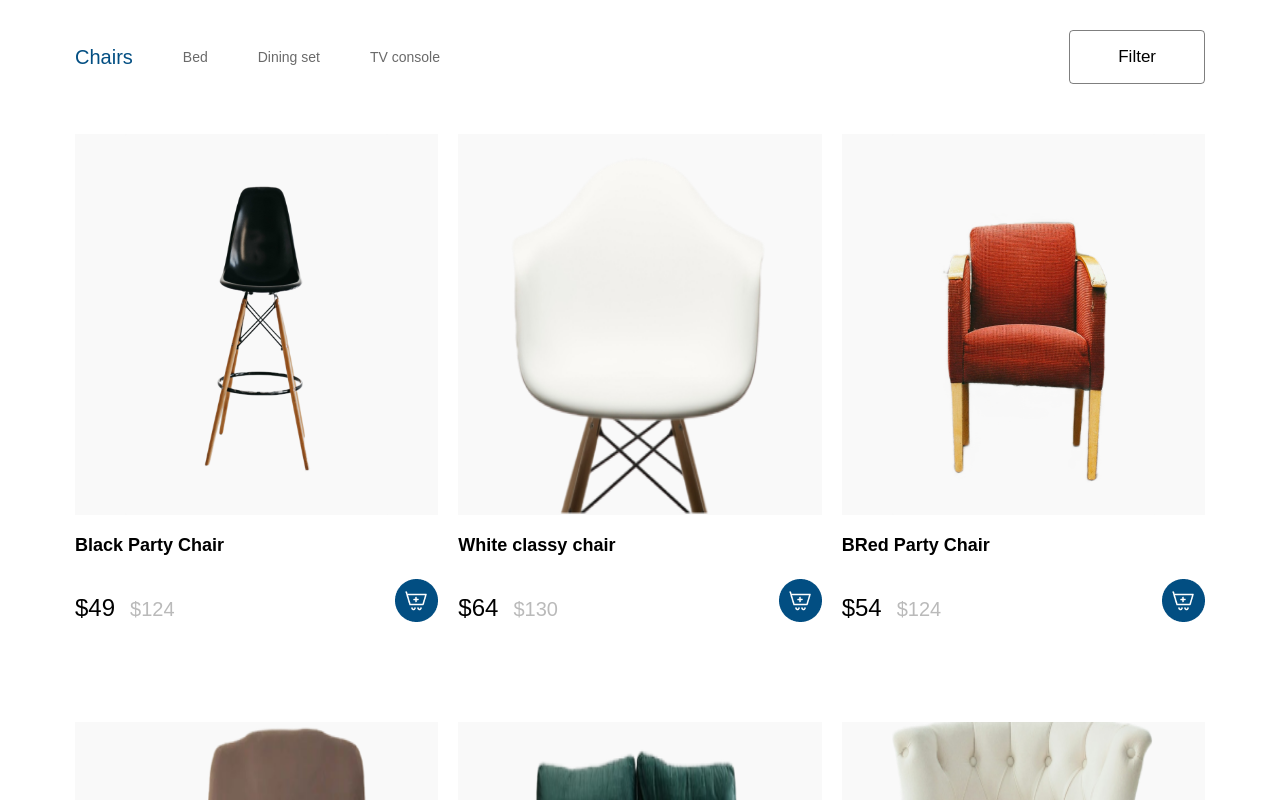
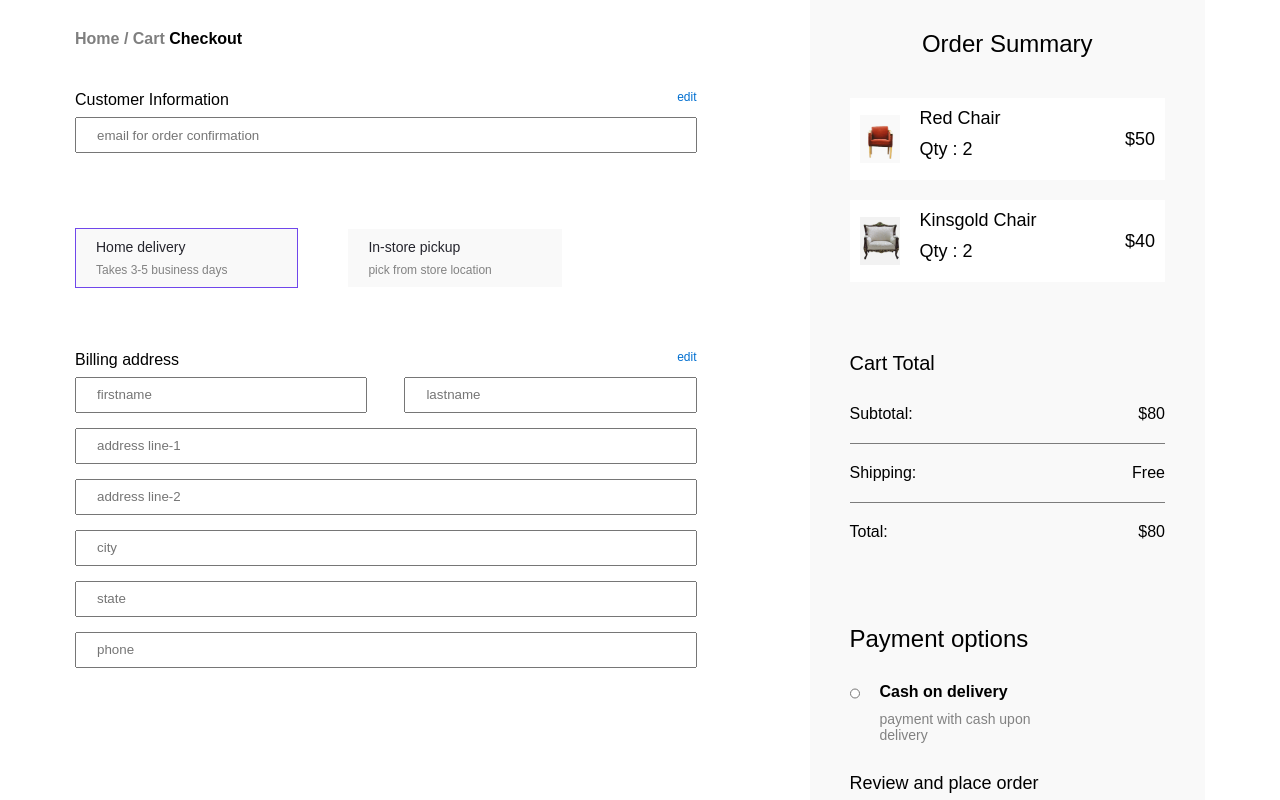
Before and after one commit to jubrealguy/shopping-app, a React (Create React App) app: page /cart/checkout in a window 1280 px wide. Shown: the part 580-1380 px from the top of the page. Built offline with nearby package versions, Linux system fonts and the light colour scheme.

Commit message:
browser router

```diff
--- a/package.json
+++ b/package.json
@@ -8,6 +8,7 @@
     "@testing-library/user-event": "^13.5.0",
     "react": "^18.3.1",
     "react-dom": "^18.3.1",
+    "react-router-dom": "^6.24.1",
     "react-scripts": "5.0.1",
     "web-vitals": "^2.1.4"
   },
--- a/src/App.css
+++ b/src/App.css
@@ -346,6 +346,248 @@ body {
   text-align: center;
 }
 
+.checkout {
+  padding: 4rem 7.5rem;
+  display: flex;
+  justify-content: space-between;
+}
+
+.checkout__heading {
+  font-size: 1.6rem;
+  margin-bottom: 4rem;
+}
+
+.checkout__heading-span {
+  color: rgb(0, 0, 0, .5);
+}
+
+.checkout__form {
+  flex: 0 0 55%;
+  padding: 4rem 0;
+}
+
+.checkout__summary {
+  flex: 0 0 35%;
+  padding: 4rem;
+  background-color: rgba(128, 128, 128, 0.05);
+}
+
+.form__customer {
+  margin-bottom: 6rem;
+}
+
+.form__label {
+  display: flex;
+  justify-content: space-between;
+  margin-bottom: .5rem;
+}
+
+.form__label span:first-child {
+  font-size: 1.6rem;
+  line-height: 1.5;
+}
+
+.form__label span:last-child {
+  font-size: 1.2rem;
+  line-height: 1.5;
+  color: #016FD0;
+}
+
+.form__input {
+  width: 100%;
+  padding: .85rem 2rem;
+  margin-bottom: 1.5rem;
+}
+
+.form__billing {
+  display: flex;
+  flex-direction: column;
+}
+
+.form__input-name {
+  display: flex;
+  justify-content: space-between;
+}
+
+.form__input-name input {
+  flex: 0 0 47%;
+}
+
+.form__delivery {
+  display: flex;
+  align-items: center;
+  margin-bottom: 6rem;
+}
+
+.form__delivery-home {
+  margin-right: 5rem;
+  padding: 1rem 7rem 1rem 2rem;
+  border: 1px solid #7047EB;
+  background-color: rgba(128, 128, 128, 0.05);
+}
+
+.form__delivery-store {
+  padding: 1rem 7rem 1rem 2rem;
+  background-color: rgba(128, 128, 128, 0.05);
+}
+
+.form__delivery-home span:first-child, .form__delivery-store span:first-child {
+  display: block;
+  color: #25252D;
+  font-size: 1.4rem;
+  font-weight: 500;
+  margin-bottom: .75rem;
+}
+.form__delivery-home span:last-child, .form__delivery-store span:last-child {
+  display: block;
+  color: #828282;
+  font-size: 1.2rem;
+  font-weight: 400;
+}
+
+.checkout__summary h2 {
+  font-size: 2.4rem;
+  font-weight: 500;
+  text-align: center;
+  margin-bottom: 4rem;
+}
+
+.summary__items {
+  margin-bottom: 7rem;
+}
+
+.summary__body {
+  padding: 1rem;
+  margin-bottom: 2rem;
+  display: flex;
+  justify-content: space-between;
+  background: #ffffff;
+}
+
+.summary__body li {
+  font-size: 1.8rem;
+  display: flex;
+  align-items: center;
+}
+
+.summary__body-product img {
+  width: 4rem;
+  height: 4.8rem;
+  margin-right: 2rem;
+  background: rgba(128, 128, 128, 0.1);
+}
+
+.summary__body-product p {
+  display: flex;
+  flex-direction: column;
+}
+
+.summary__body-product p span {
+  margin-bottom: 1rem;
+}
+
+.summary__details {
+  margin-bottom: 6rem;
+}
+
+.summary__details h2 {
+  font-size: 2rem;
+  margin-bottom: 3rem;
+  text-align: left;
+}
+
+.summary__table-top, .summary__table-middle, .summary__table-bottom {
+  display: flex;
+  justify-content: space-between;
+  align-items: center;
+  font-size: 1.6rem;
+  margin-bottom: 2rem;
+  padding-bottom: 2rem;
+}
+
+.summary__table-top, .summary__table-middle {
+  border-bottom: 1px solid rgb(0, 0, 0, .5);
+}
+
+.summary__payment {
+  padding-right: 12rem;
+}
+
+.summary__payment h3 {
+  font-size: 2.4rem;
+  line-height: 1.5;
+  margin-bottom: 3rem;
+  font-weight: 500;
+}
+
+.summary__form {
+  display: flex;
+  align-items: flex-start;
+  margin-bottom: 3rem;
+}
+
+.summary__form input {
+  width: 1rem;
+  margin-right: 2rem;
+}
+
+.summary__form label span {
+  display: block;
+}
+
+.summary__form label span:first-child {
+  font-size: 1.6rem;
+  font-weight: 700;
+  margin-bottom: 1rem;
+  margin-top: -.4rem;
+}
+
+.summary__form label span:last-child {
+  font-size: 1.4rem;
+  font-weight: 400;
+  color: #828282;
+}
+
+.summary__form label span {
+  display: block;
+}
+
+.summary__review {
+  margin-bottom: 3rem;
+}
+
+.summary__review p:first-child {
+  font-size: 1.8rem;
+  font-weight: 400;
+  margin-bottom: .6rem;
+}
+
+.summary__review p:last-child {
+  font-size: 1.4rem;
+  color: #645A5C;
+}
+
+.summary__form label {
+  font-size: 1.6rem;
+}
+
+.summary__form a {
+  text-decoration: none;
+  color: #024E82;
+}
+
+.summary__payment button {
+  padding: 1rem 3rem;
+  background: #024E82;
+  color: #ffffff;
+  font-size: 1.6rem;
+  border: none;
+  border-radius: .5rem;
+  margin-top: 10rem;
+  margin-left: 50%;
+  transform: translateX(-50%);
+}
+
 .footer {
   display: flex;
   justify-content: space-between;
--- a/src/App.js
+++ b/src/App.js
@@ -3,13 +3,18 @@ import Header from "./components/Header"
 import Main from './components/Main';
 import Footer from './components/Footer';
 import Cart from "./components/Cart"
+import Checkout from './components/Checkout';
+import { Routes, Route } from "react-router-dom";
 
 function App() {
   return (
     <div className="App">
       <Header />
-      <Main />
-      <Cart />
+      <Routes>
+        <Route path='/' element={<Main />}></Route>
+        <Route path='/cart' element={<Cart />}></Route>
+        <Route path='/cart/checkout' element={<Checkout />}></Route>
+      </Routes>
       <Footer />
     </div>
   );
--- a/src/components/Cart.js
+++ b/src/components/Cart.js
@@ -2,6 +2,7 @@ import chair3 from "../img/chair3.png"
 import chair8 from "../img/chair8.png"
 import updown from "../img/updown.png"
 import cancel from "../img/cancel.png"
+import { Link } from "react-router-dom";
 
 const Cart = () => {
     return (
@@ -28,7 +29,7 @@ const Cart = () => {
                 </ul>
             </div>
             <div>
-                <a href="##" className="cart__link">Return to store</a>
+                <Link to="/" href="##" className="cart__link">Return to store</Link>
             </div>
             <div className="cart__checkout">
                 <form className="cart__form">
@@ -51,7 +52,7 @@ const Cart = () => {
                             <span>$950</span>
                         </div>
                     </div>
-                    <a href="##">Proceed to checkout</a>
+                    <Link to="/checkout">Proceed to checkout</Link>
                 </div>
             </div>
         </div>
--- a/src/components/Checkout.js
+++ b/src/components/Checkout.js
@@ -1,26 +1,95 @@
+import chair3 from "../img/chair3.png"
+import chair8 from "../img/chair8.png"
+
 const Checkout = () => {
     return (
-        <div>
-            <div>
-                <h3 className="cart__heading"><span className="cart__heading-span">Home / Cart </span>Checkout</h3>
-                <form>
-                    <div>
-                        <label><span>Customer Information</span><span>edit</span></label>
-                        <input />
+        <div className="checkout">
+            <form className="checkout__form">
+                <h3 className="checkout__heading"><span className="checkout__heading-span">Home / Cart </span>Checkout</h3>
+                <div className="form__customer">
+                    <label className="form__label"><span>Customer Information</span><span>edit</span></label>
+                    <input className="form__input" type="text" placeholder="email for order confirmation"/>
                 </div>
-                    <div>
-                        <p>
+                <div className="form__delivery">
+                    <p className="form__delivery-home">
                         <span>Home delivery</span>
                         <span>Takes 3-5 business days</span>
                     </p>
-                        <p>
+                    <p className="form__delivery-store">
                         <span>In-store pickup</span>
                         <span>pick from store location</span>
                     </p>
                 </div>
+                <div className="form__billing">
+                    <label className="form__label"><span>Billing address</span><span>edit</span></label>
+                    <div className="form__input-name">
+                        <input type="text" className="form__input" placeholder="firstname" />
+                        <input type="text" className="form__input" placeholder="lastname"/>
+                    </div>
+                    <input type="text" className="form__input" placeholder="address line-1"/>
+                    <input type="text" className="form__input" placeholder="address line-2"/>
+                    <input type="text" className="form__input" placeholder="city"/>
+                    <input type="text" className="form__input" placeholder="state"/>
+                    <input type="number" className="form__input" placeholder="phone"/>
+                </div>
             </form>
+            <div className="checkout__summary">
+                <h2>Order Summary</h2>
+                <div className="summary__items">
+                    <ul className="summary__body">
+                        <li className="summary__body-product">
+                            <img src={chair3} alt="" />
+                            <p><span>Red Chair</span><span>Qty : 2</span></p>
+                        </li>
+                        <li>$50</li>
+                    </ul>
+                    <ul className="summary__body">
+                        <li className="summary__body-product">
+                            <img src={chair8} alt="" />
+                            <p><span>Kinsgold Chair</span><span>Qty : 2</span></p>
+                        </li>
+                        <li>$40</li>
+                    </ul>
                 </div>
-            <div></div>
+                <div className="summary__details">
+                    <h2>Cart Total</h2>
+                    <div className="summary__table">
+                        <div className="summary__table-top">
+                            <span>Subtotal:</span>
+                            <span >$80</span>
+                        </div>
+                        <div className="summary__table-middle">
+                            <span>Shipping:</span>
+                            <span>Free</span>
+                        </div>
+                        <div className="summary__table-bottom">
+                            <span>Total:</span>
+                            <span>$80</span>
+                        </div>
+                    </div>
+                </div>
+                <div className="summary__payment">
+                    <h3>Payment options</h3>
+                    <div className="summary__form">
+                        <input type="radio" id="cashOnDelivery" name="paymentMethod" value="cash" />
+                        <label htmlFor="cashOnDelivery">
+                            <span>Cash on delivery</span>
+                            <span>payment with cash upon delivery</span>
+                        </label>
+                    </div>
+                    <div className="summary__review">
+                        <p>Review and place order</p>
+                        <p>Please review the order details and payment details before proceeding to confirm your order </p>
+                    </div>
+                    <div className="summary__form">
+                        <input type="checkbox" />
+                        <label>I agree to the <a href="##">Terms & conditions, Privacy policy & Return policy</a></label>
+                    </div>
+                    <button>Complete order</button>
+                </div>
+            </div>
         </div>
     )
 }
+
+export default Checkout
--- a/src/index.js
+++ b/src/index.js
@@ -1,10 +1,13 @@
 import React from 'react';
 import ReactDOM from 'react-dom/client';
 import App from './App';
+import { BrowserRouter } from 'react-router-dom';
 
 const root = ReactDOM.createRoot(document.getElementById('root'));
 root.render(
   <React.StrictMode>
-    <App />
+    <BrowserRouter>
+      <App />
+    </BrowserRouter>
   </React.StrictMode>
 );
```
Also changed, not shown: src/components/Header.js (+4 -3 lines), 1 other file (tests, documents, lock files or other folders). Lines whose indentation alone changed are shown as unchanged.
